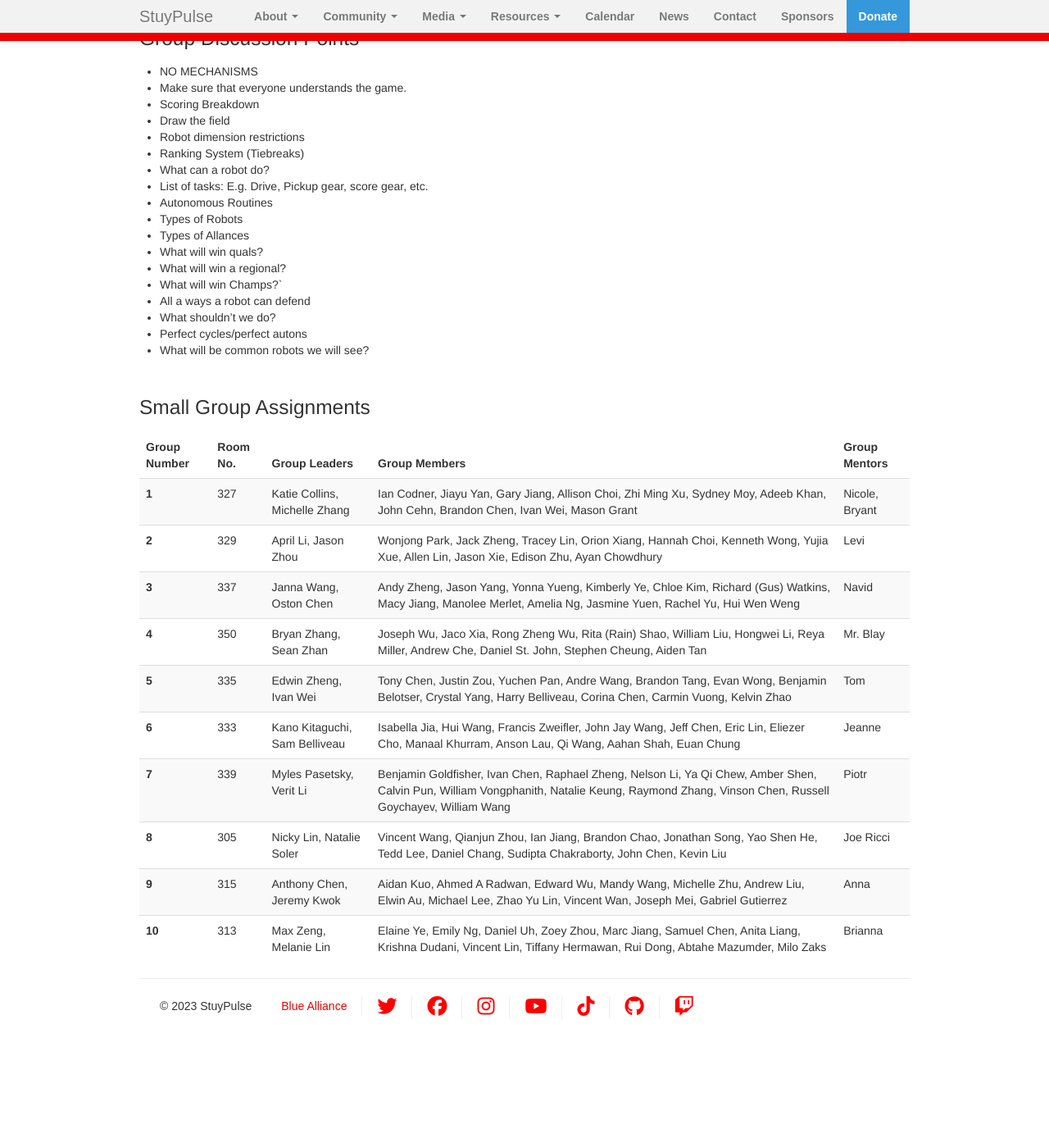
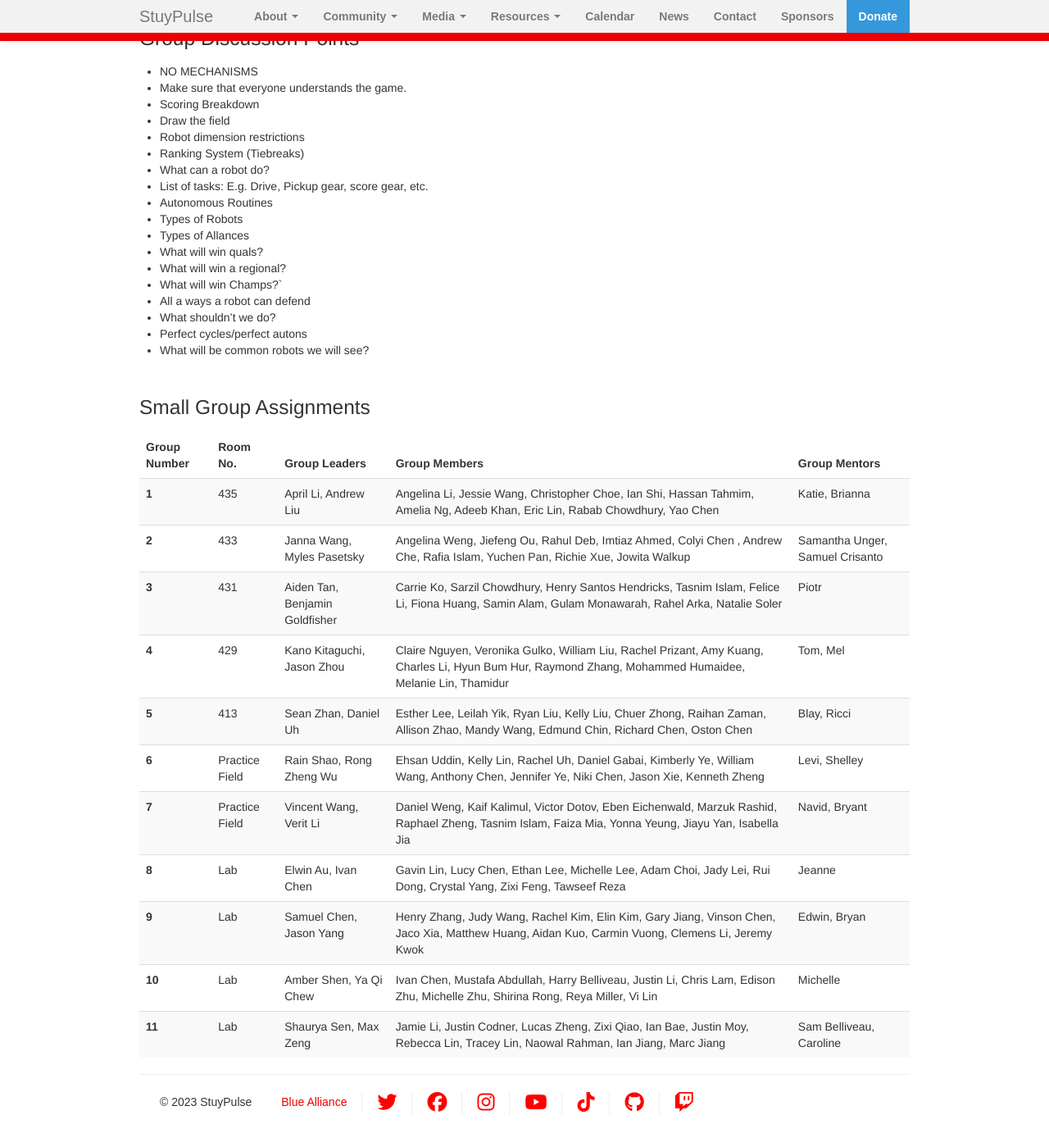
Before and after one commit to StuyPulse/team694.github.io, a Jekyll site: the page built from kickoff/index.md, in a window 1280 px wide and 1400 px high, scrolled down 809 px. Shown: the whole window at 82% size. Built offline with Jekyll 4.4.1, drawn with Linux system fonts in a browser that asks for light colours; nearby versions of some CDN libraries; before the commit the page ends 2092 px from its top, so only the background shows below that; some of the changed text lies outside the part shown.

Commit message:
Update kickoff page to 2023

```diff
--- a/kickoff/index.md
+++ b/kickoff/index.md
@@ -109,73 +109,80 @@ description: Dedicated page for Kickoff information
   <tbody>
   <tr>
     <th scope="row"> 1 </th>
-    <td> 327 </td>
-    <td> Katie Collins, Michelle Zhang </td>
-    <td> Ian Codner, Jiayu Yan, Gary Jiang, Allison Choi, Zhi Ming Xu, Sydney Moy, Adeeb Khan, John Cehn, Brandon Chen, Ivan Wei, Mason Grant </td>
-    <td> Nicole, Bryant </td>
+    <td> 435 </td>
+    <td> April Li, Andrew Liu </td>
+    <td> Angelina Li, Jessie Wang, Christopher Choe, Ian Shi, Hassan Tahmim, Amelia Ng, Adeeb Khan, Eric Lin, Rabab Chowdhury, Yao Chen </td>
+    <td> Katie, Brianna </td>
   </tr>
   <tr>
     <th scope="row"> 2 </th>
-    <td> 329 </td>
-    <td> April Li, Jason Zhou </td>
-    <td> Wonjong Park, Jack Zheng, Tracey Lin, Orion Xiang, Hannah Choi, Kenneth Wong, Yujia Xue, Allen Lin, Jason Xie, Edison Zhu, Ayan Chowdhury </td>
-    <td> Levi </td>
+    <td> 433 </td>
+    <td> Janna Wang, Myles Pasetsky </td>
+    <td> Angelina Weng, Jiefeng Ou, Rahul Deb, Imtiaz Ahmed, Colyi Chen , Andrew Che, Rafia Islam, Yuchen Pan, Richie Xue, Jowita Walkup </td>
+    <td> Samantha Unger, Samuel Crisanto </td>
   </tr>
   <tr>
     <th scope="row"> 3 </th>
-    <td> 337 </td>
-    <td> Janna Wang, Oston Chen </td>
-    <td> Andy Zheng, Jason Yang, Yonna Yueng, Kimberly Ye, Chloe Kim, Richard (Gus) Watkins, Macy Jiang, Manolee Merlet, Amelia Ng, Jasmine Yuen, Rachel Yu, Hui Wen Weng </td>
-    <td> Navid </td>
+    <td> 431 </td>
+    <td> Aiden Tan, Benjamin Goldfisher </td>
+    <td> Carrie Ko, Sarzil Chowdhury, Henry Santos Hendricks, Tasnim Islam, Felice Li, Fiona Huang, Samin Alam, Gulam Monawarah, Rahel Arka, Natalie Soler </td>
+    <td> Piotr </td>
   </tr>
   <tr>
     <th scope="row"> 4 </th>
-    <td> 350 </td>
-    <td> Bryan Zhang, Sean Zhan </td>
-    <td> Joseph Wu, Jaco Xia, Rong Zheng Wu, Rita (Rain) Shao, William Liu, Hongwei Li, Reya Miller, Andrew Che, Daniel St. John, Stephen Cheung, Aiden Tan </td>
-    <td> Mr. Blay </td>
+    <td> 429 </td>
+    <td> Kano Kitaguchi, Jason Zhou </td>
+    <td> Claire Nguyen, Veronika Gulko, William Liu, Rachel Prizant, Amy Kuang, Charles Li, Hyun Bum Hur, Raymond Zhang, Mohammed Humaidee, Melanie Lin, Thamidur </td>
+    <td> Tom, Mel </td>
   </tr>
   <tr>
     <th scope="row"> 5 </th>
-    <td> 335 </td>
-    <td> Edwin Zheng, Ivan Wei </td>
-    <td> Tony Chen, Justin Zou, Yuchen Pan, Andre Wang, Brandon Tang, Evan Wong, Benjamin Belotser, Crystal Yang, Harry Belliveau, Corina Chen, Carmin Vuong, Kelvin Zhao </td>
-    <td> Tom </td>
+    <td> 413 </td>
+    <td> Sean Zhan, Daniel Uh </td>
+    <td> Esther Lee, Leilah Yik, Ryan Liu, Kelly Liu, Chuer Zhong, Raihan Zaman, Allison Zhao, Mandy Wang, Edmund Chin, Richard Chen, Oston Chen </td>
+    <td> Blay, Ricci </td>
   </tr>
   <tr>
     <th scope="row"> 6 </th>
-    <td> 333 </td>
-    <td> Kano Kitaguchi, Sam Belliveau </td>
-    <td> Isabella Jia, Hui Wang, Francis Zweifler, John Jay Wang, Jeff Chen, Eric Lin, Eliezer Cho, Manaal Khurram, Anson Lau, Qi Wang, Aahan Shah, Euan Chung </td>
+    <td> Practice Field </td>
+    <td> Rain Shao, Rong Zheng Wu </td>
+    <td> Ehsan Uddin, Kelly Lin, Rachel Uh, Daniel Gabai, Kimberly Ye, William Wang, Anthony Chen, Jennifer Ye, Niki Chen, Jason Xie, Kenneth Zheng </td>
+    <td> Levi, Shelley </td>
+  </tr>
+  <tr>
+    <th scope="row"> 7 </th>
+    <td> Practice Field </td>
+    <td> Vincent Wang, Verit Li </td>
+    <td> Daniel Weng, Kaif Kalimul, Victor Dotov, Eben Eichenwald, Marzuk Rashid, Raphael Zheng, Tasnim Islam, Faiza Mia, Yonna Yeung, Jiayu Yan, Isabella Jia </td>
+    <td> Navid, Bryant </td>
+  </tr>
+  <tr>
+    <th scope="row"> 8 </th>
+    <td> Lab </td>
+    <td> Elwin Au, Ivan Chen </td>
+    <td> Gavin Lin, Lucy Chen, Ethan Lee, Michelle Lee, Adam Choi, Jady Lei, Rui Dong, Crystal Yang, Zixi Feng, Tawseef Reza </td>
     <td> Jeanne </td>
   </tr>
   <tr>
-    <th scope="row"> 7 </th>
-    <td> 339 </td>
-    <td> Myles Pasetsky, Verit Li </td>
-    <td> Benjamin Goldfisher, Ivan Chen, Raphael Zheng, Nelson Li, Ya Qi Chew, Amber Shen, Calvin Pun, William Vongphanith, Natalie Keung, Raymond Zhang, Vinson Chen, Russell Goychayev, William Wang </td>
-    <td> Piotr </td>
-  </tr>
-  <tr>
-    <th scope="row"> 8 </th>
-    <td> 305  </td>
-    <td> Nicky Lin, Natalie Soler </td>
-    <td> Vincent Wang, Qianjun Zhou, Ian Jiang, Brandon Chao, Jonathan Song, Yao Shen He, Tedd Lee, Daniel Chang, Sudipta Chakraborty, John Chen, Kevin Liu </td>
-    <td> Joe Ricci </td>
-  </tr>
-  <tr>
     <th scope="row"> 9 </th>
-    <td> 315 </td>
-    <td> Anthony Chen, Jeremy Kwok  </td>
-    <td> Aidan Kuo, Ahmed A Radwan, Edward Wu, Mandy Wang, Michelle Zhu, Andrew Liu, Elwin Au, Michael Lee, Zhao Yu Lin, Vincent Wan, Joseph Mei, Gabriel Gutierrez </td>
-    <td> Anna </td>
+    <td> Lab </td>
+    <td> Samuel Chen, Jason Yang  </td>
+    <td> Henry Zhang, Judy Wang, Rachel Kim, Elin Kim, Gary Jiang, Vinson Chen, Jaco Xia, Matthew Huang, Aidan Kuo, Carmin Vuong, Clemens Li, Jeremy Kwok </td>
+    <td> Edwin, Bryan </td>
   </tr>
   <tr>
     <th scope="row"> 10 </th>
-    <td> 313 </td>
-    <td> Max Zeng, Melanie Lin </td>
-    <td> Elaine Ye, Emily Ng, Daniel Uh, Zoey Zhou, Marc Jiang, Samuel Chen, Anita Liang, Krishna Dudani, Vincent Lin, Tiffany Hermawan, Rui Dong, Abtahe Mazumder, Milo Zaks </td>
-    <td> Brianna </td>
+    <td> Lab </td>
+    <td> Amber Shen, Ya Qi Chew </td>
+    <td> Ivan Chen, Mustafa Abdullah, Harry Belliveau, Justin Li, Chris Lam, Edison Zhu, Michelle Zhu, Shirina Rong, Reya Miller, Vi Lin </td>
+    <td> Michelle </td>
+  </tr>
+  <tr>
+    <th scope="row"> 11 </th>
+    <td> Lab </td>
+    <td> Shaurya Sen, Max Zeng </td>
+    <td> Jamie Li, Justin Codner, Lucas Zheng, Zixi Qiao, Ian Bae, Justin Moy, Rebecca Lin, Tracey Lin, Naowal Rahman, Ian Jiang, Marc Jiang </td>
+    <td> Sam Belliveau, Caroline </td>
   </tr>
   </tbody>
 </table>
```
Also changed, not shown: other parts of kickoff/index.md (+5 -5 lines).
